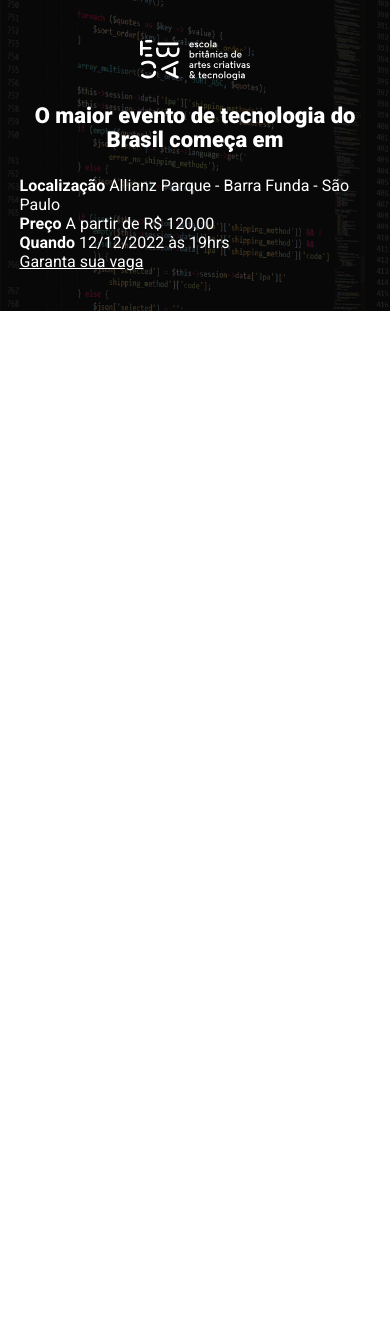
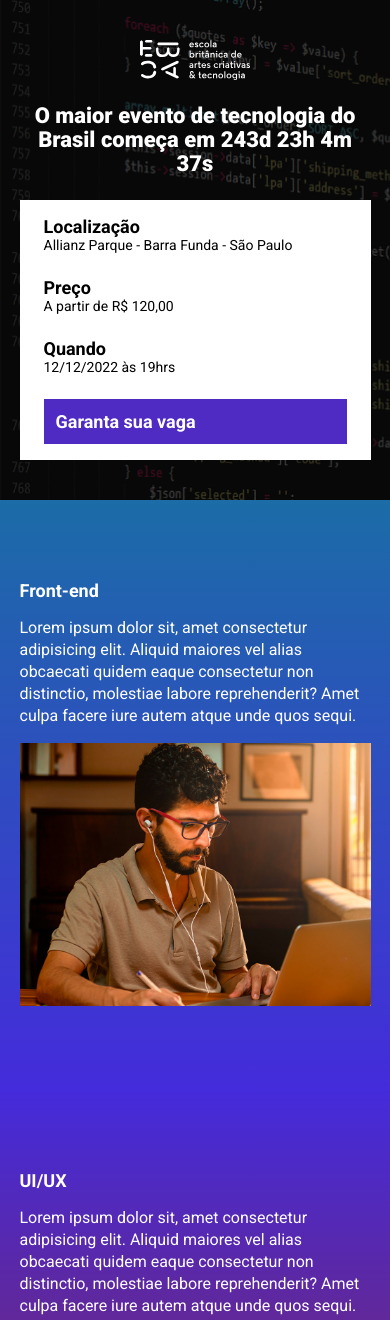
Before and after one commit to helbert-guirra/Ebac_Talks, a website built with Parcel: page src/index.html in a window 390 px wide. Shown: the top 1320 px of the page. Before the commit the page ends 844 px from the top, so only its background shows below. Built offline with nearby package versions, Linux system fonts and the light colour scheme.

Commit message:
criando a contagem regressiva

```diff
--- a/package.json
+++ b/package.json
@@ -3,6 +3,7 @@
   "version": "1.0.0",
   "scripts": {
     "dev": "parcel src/index.html src/styles/main.scss src/scripts/main.js",
+    "build": "parcel build src/index.html",
     "test": "echo \"Error: no test specified\" && exit 1"
   },
   "keywords": [],
@@ -12,6 +13,7 @@
   "devDependencies": {
     "@parcel/transformer-sass": "^2.14.4",
     "parcel": "^2.14.4",
-    "sharp": "^0.33.5"
+    "sharp": "^0.33.5",
+    "svgo": "^3.3.2"
   }
 }
--- a/src/index.html
+++ b/src/index.html
@@ -8,8 +8,8 @@
     <link rel="preconnect" href="https://fonts.googleapis.com">
     <link rel="preconnect" href="https://fonts.gstatic.com" crossorigin>
     <link href="https://fonts.googleapis.com/css2?family=Roboto:wght@400;700;900&display=swap" rel="stylesheet">
-
     <link rel="stylesheet" href="./styles/main.scss">
+    <link rel="stylesheet" href="https://unpkg.com/aos@next/dist/aos.css" />
 </head>
 <body>
     <header class="hero">
@@ -39,7 +39,51 @@
             </div>
         </div>
     </header>
-
-<script src="./scripts/main.js"></script>
+    <section class="event event--frontend">
+        <div class="container" data-aos="fade-right">
+            <div class="event__details">
+                <h2 class="event__details__title">Front-end</h2>
+                <p class="event__details__description">
+                    Lorem ipsum dolor sit, amet consectetur adipisicing elit. Aliquid maiores vel alias obcaecati quidem eaque consectetur non distinctio, molestiae labore reprehenderit? Amet culpa facere iure autem atque unde quos sequi.
+                </p>
+            </div>
+            <img class="event__image" src="./images/frontend.png" alt="Front-end">
+        </div>
+    </section>
+    <section class="event event--ui-ux event--image-left">
+        <div class="container" data-aos="fade-left">
+            <div class="event__details">
+                <h2 class="event__details__title">UI/UX</h2>
+                <p class="event__details__description">
+                    Lorem ipsum dolor sit, amet consectetur adipisicing elit. Aliquid maiores vel alias obcaecati quidem eaque consectetur non distinctio, molestiae labore reprehenderit? Amet culpa facere iure autem atque unde quos sequi.
+                </p>
+            </div>
+            <img class="event__image" src="./images/ui-ux.png" alt="UI/UX">
+        </div>
+    </section>
+    <section class="event event--data-science">
+        <div class="container" data-aos="fade-right">
+            <div class="event__details">
+                <h2 class="event__details__title">Data Science</h2>
+                <p class="event__details__description">
+                    Lorem ipsum dolor sit, amet consectetur adipisicing elit. Aliquid maiores vel alias obcaecati quidem eaque consectetur non distinctio, molestiae labore reprehenderit? Amet culpa facere iure autem atque unde quos sequi.
+                </p>
+            </div>
+            <img class="event__image" src="./images/data.png" alt="Data Science">
+        </div>
+    </section>
+    <section class="event event--backend event--image-left">
+        <div class="container" data-aos="fade-left">
+            <div class="event__details">
+                <h2 class="event__details__title">Back-end</h2>
+                <p class="event__details__description">
+                    Lorem ipsum dolor sit, amet consectetur adipisicing elit. Aliquid maiores vel alias obcaecati quidem eaque consectetur non distinctio, molestiae labore reprehenderit? Amet culpa facere iure autem atque unde quos sequi.
+                </p>
+            </div>
+            <img class="event__image" src="./images/backend.png" alt="Back-end">
+        </div>
+    </section>
+    <script src="https://unpkg.com/aos@next/dist/aos.js"></script>
+    <script src="./scripts/main.js"></script>
 </body>
 </html>
--- a/src/scripts/main.js
+++ b/src/scripts/main.js
@@ -1 +1,48 @@
-console.log("olá mundo");
+AOS.init();
+
+// 1. Cria um objeto Date com a data e hora do evento
+const dataDoEvento = new Date("Dec 12, 2025 19:00:00");
+
+// 2. Converte a data do evento para timestamp (milissegundos desde 01/01/1970)
+const timeStampDoEvento = dataDoEvento.getTime();
+
+// 3. Inicia um intervalo que será executado a cada segundo (1000ms)
+const contaAsHoras = setInterval(function() {
+
+    // 4. Pega a data e hora atuais
+    const agora = new Date();
+
+    // 5. Converte a data atual em timestamp
+    const timeStampAtual = agora.getTime();
+
+    // 6. Calcula a diferença entre a data do evento e a data atual
+    const distanciaAteOEvento = timeStampDoEvento - timeStampAtual;
+
+    // 7. Define constantes para conversões de tempo
+    const diaEmMs = 1000 * 60 * 60 * 24;      // milissegundos em um dia
+    const horaEmMs = 1000 * 60 * 60;          // milissegundos em uma hora
+    const minutoEmMs = 1000 * 60;             // milissegundos em um minuto
+
+    // 8. Calcula quantos dias faltam até o evento
+    const diasAteOEvento = Math.floor(distanciaAteOEvento / diaEmMs);
+
+    // 9. Calcula as horas restantes, depois de remover os dias
+    const horasAteOEvento = Math.floor((distanciaAteOEvento % diaEmMs) / horaEmMs);
+
+    // 10. Calcula os minutos restantes, depois de remover as horas
+    const minutosAteOEvento = Math.floor((distanciaAteOEvento % horaEmMs) / minutoEmMs);
+
+    // 11. Calcula os segundos restantes, depois de remover os minutos
+    const segundosAteOEvento = Math.floor((distanciaAteOEvento % minutoEmMs) / 1000);
+
+    // 12. Atualiza o conteúdo do elemento com id "contador" com os valores calculados
+    document.getElementById('contador').innerHTML =
+        `${diasAteOEvento}d ${horasAteOEvento}h ${minutosAteOEvento}m ${segundosAteOEvento}s`;
+
+    // 13. Se o tempo já passou, para o intervalo e exibe "Evento expirado"
+    if (distanciaAteOEvento < 0) {
+        clearInterval(contaAsHoras); // para o setInterval
+        document.getElementById('contador').innerHTML = 'Evento expirado';
+    }
+
+}, 1000); // intervalo de 1 segundo (1000ms)
--- /dev/null
+++ b/src/styles/_event.scss
@@ -0,0 +1,63 @@
+@use 'variables';
+
+.event {
+    padding: 80px 0;
+
+    &--frontend {
+        background-image: linear-gradient(variables.$blue1, variables.$blue2);
+    }
+
+    &--ui-ux {
+        background-image: linear-gradient(variables.$blue2, variables.$pink);
+    }
+
+    &--data-science {
+        background-image: linear-gradient(variables.$pink, variables.$yellow);
+    }
+
+    &--backend {
+        background-image: linear-gradient(variables.$yellow, variables.$pink);
+    }
+
+    &--image-left {
+        .container {
+            flex-direction: row-reverse;
+        }
+    }
+
+    .container {
+        display: flex;
+        gap: 40px;
+    }
+
+    &__image {
+        max-width: 360px;
+    }
+
+    &__details {
+        &__title {
+            font-size: 18px;
+            font-weight: bold;
+            margin-bottom: 16px;
+        }
+
+        &__description {
+            line-height: 22px;
+        }
+    }
+
+    @media (max-width: 640px) {
+        .container {
+            display: block;
+        }
+
+        &__image {
+            width: 100%;
+        }
+
+        &__details {
+            margin-right: 0;
+            margin-bottom: 16px;
+        }
+    }
+}
--- a/src/styles/_hero.scss
+++ b/src/styles/_hero.scss
@@ -18,7 +18,7 @@
         left: 0;
         width: 100%;
         height: 100%;
-        background-color: #000;
+        background-color: variables.$secondaryTextColor;
         content: '';
         opacity: .7;
     }
--- /dev/null
+++ b/src/styles/components/_buttons.scss
@@ -0,0 +1,25 @@
+@use '../variables';
+
+.button {
+    padding: 12px;
+    font-size: 18px;
+    font-weight: bold;
+    text-decoration: none;
+    text-align: center;
+    white-space: nowrap;
+
+    &--primary {
+        color: #fff;
+        background-color: variables.$purple;
+    }
+
+    @media (max-width: 640px) {
+        display: block;
+        width: 100%;
+    }
+
+    @media (max-width: 1024px) {
+        display: flex;
+        align-items: center;
+    }
+}
--- /dev/null
+++ b/src/styles/components/_infos_bar.scss
@@ -0,0 +1,42 @@
+@use '../variables';
+
+.infos-bar {
+    padding: 16px 24px;
+    background-color: variables.$textColor;
+    display: flex;
+    justify-content: space-between;
+
+    &__infos {
+        display: flex;
+        gap: 40px;
+
+        &__item {
+            font-size: 14px;
+            color: variables.$secondaryTextColor;
+
+            b {
+                color: variables.$secondaryTextColor;
+                font-size: 18px;
+                display: block;
+            }
+        }
+    }
+
+    @media (max-width: 640px) {
+        display: block;
+
+        &__infos {
+            display: block;
+
+            &__item {
+                margin-bottom: 24px;
+            }
+        }
+    }
+
+    @media (max-width: 1024px) {
+        &__infos {
+            gap: 16px;
+        }
+    }
+}
--- a/src/styles/main.scss
+++ b/src/styles/main.scss
@@ -1,5 +1,8 @@
 @use 'variables';
 @use 'hero';
+@use 'components/infos_bar';
+@use 'components/buttons';
+@use 'event';
 
 * {
     margin: 0;
```
Also changed, not shown: 1 other file.
